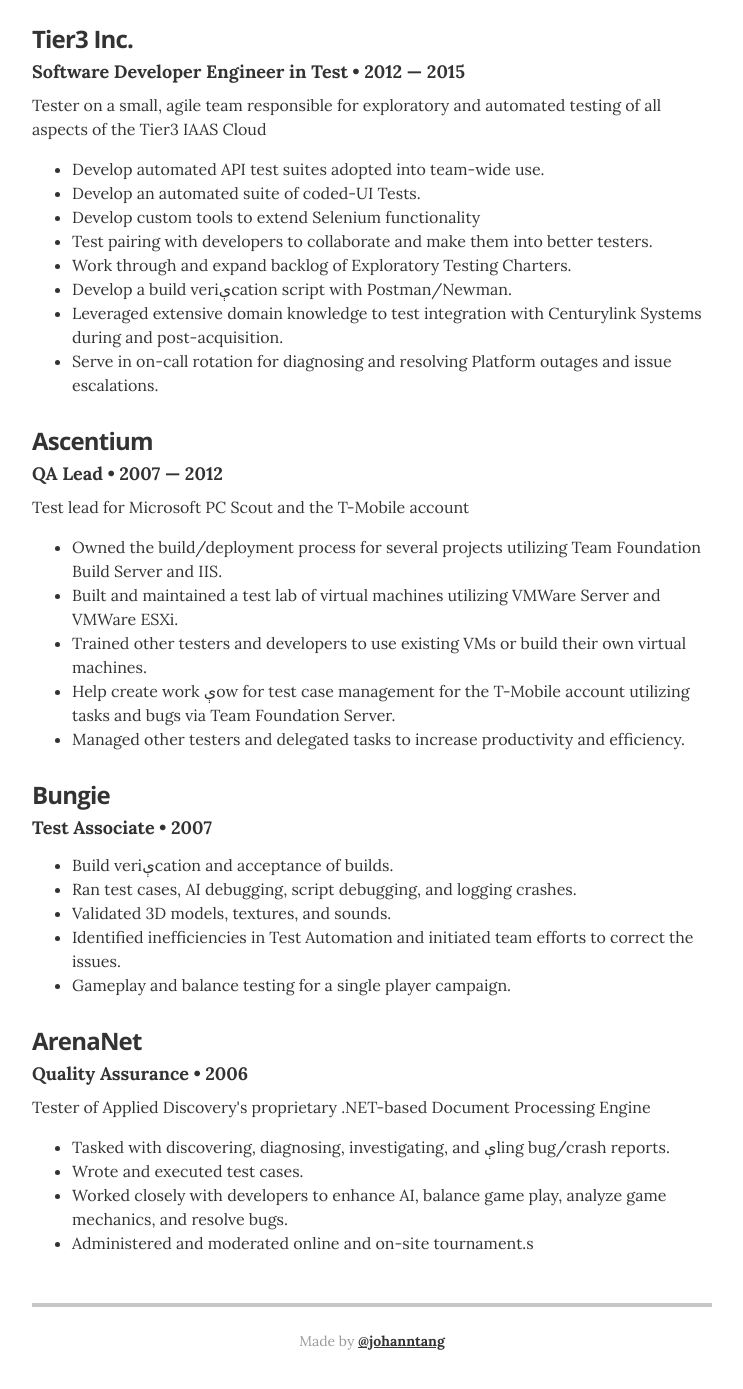
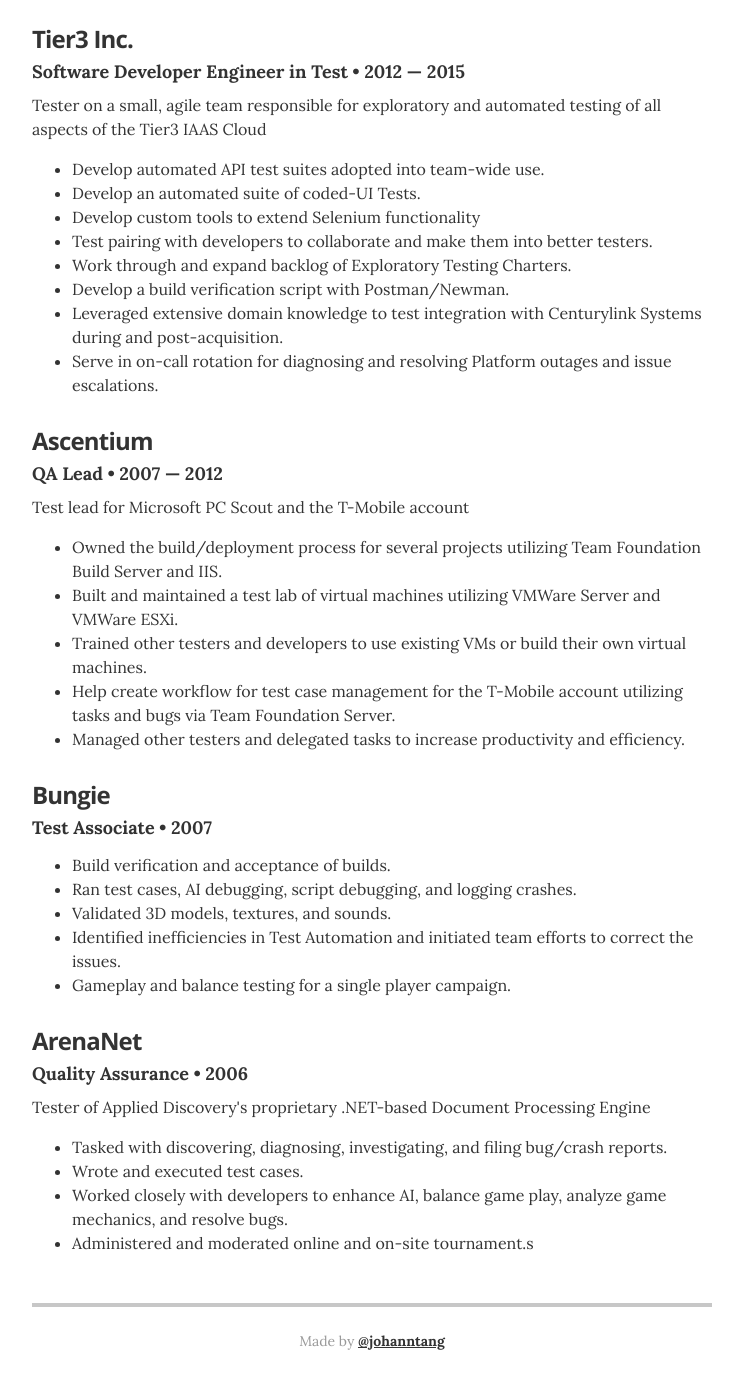
Before and after one commit to johanntang/johanntang.github.io, a Jekyll site: the page built from index.html, in a window 1280 px wide and 1400 px high, scrolled down 1308 px. Shown: the top 1389 px of the window, without its empty margins (268-1011 px from the left). Built offline with Jekyll 4.4.1, drawn with Linux system fonts in a browser that asks for light colours.

Commit message:
Update resume.html
Unicode fix

```diff
--- a/_layouts/resume.html
+++ b/_layouts/resume.html
@@ -101,7 +101,7 @@
             <li>Develop custom tools to extend Selenium functionality</li>
             <li>Test pairing with developers to collaborate and make them into better testers.</li>
             <li>Work through and expand backlog of Exploratory Testing Charters.</li>
-            <li>Develop a build veriېcation script with Postman/Newman.</li>
+            <li>Develop a build verification script with Postman/Newman.</li>
             <li>Leveraged extensive domain knowledge to test integration with Centurylink Systems during and post-acquisition.</li>
             <li>Serve in on-call rotation for diagnosing and resolving Platform outages and issue escalations.</li>
           </ul>
@@ -115,7 +115,7 @@
             <li>Owned the build/deployment process for several projects utilizing Team Foundation Build Server and IIS.</li>
             <li>Built and maintained a test lab of virtual machines utilizing VMWare Server and VMWare ESXi.</li>
             <li>Trained other testers and developers to use existing VMs or build their own virtual machines.</li>
-            <li>Help create work ېow for test case management for the T-Mobile account utilizing tasks and bugs via Team Foundation Server.</li>
+            <li>Help create workflow for test case management for the T-Mobile account utilizing tasks and bugs via Team Foundation Server.</li>
             <li>Managed other testers and delegated tasks to increase productivity and efficiency.</li>
           </ul>
         </div>
@@ -124,7 +124,7 @@
           <h3 class="resume-item-title" itemprop="name">Bungie</h3>
           <h4 class="resume-item-details" itemprop="description">Test Associate &bull; 2007</h4>
         <ul class="resume-item-list">
-            <li>Build veriېcation and acceptance of builds.</li>
+            <li>Build verification and acceptance of builds.</li>
             <li>Ran test cases, AI debugging, script debugging, and logging crashes.</li>
             <li>Validated 3D models, textures, and sounds.</li>
             <li>Identified inefficiencies in Test Automation and initiated team efforts to correct the issues.</li>
@@ -137,7 +137,7 @@
           <h4 class="resume-item-details" itemprop="description">Quality Assurance &bull; 2006</h4>
           <p class="resume-item-copy">Tester of Applied Discovery's proprietary .NET-based Document Processing Engine</p>
         <ul class="resume-item-list">
-            <li>Tasked with discovering, diagnosing, investigating, and ېling bug/crash reports.</li>
+            <li>Tasked with discovering, diagnosing, investigating, and filing bug/crash reports.</li>
             <li>Wrote and executed test cases.</li>
             <li>Worked closely with developers to enhance AI, balance game play, analyze game mechanics, and resolve bugs.</li>
             <li>Administered and moderated online and on-site tournament.s</li>
```
